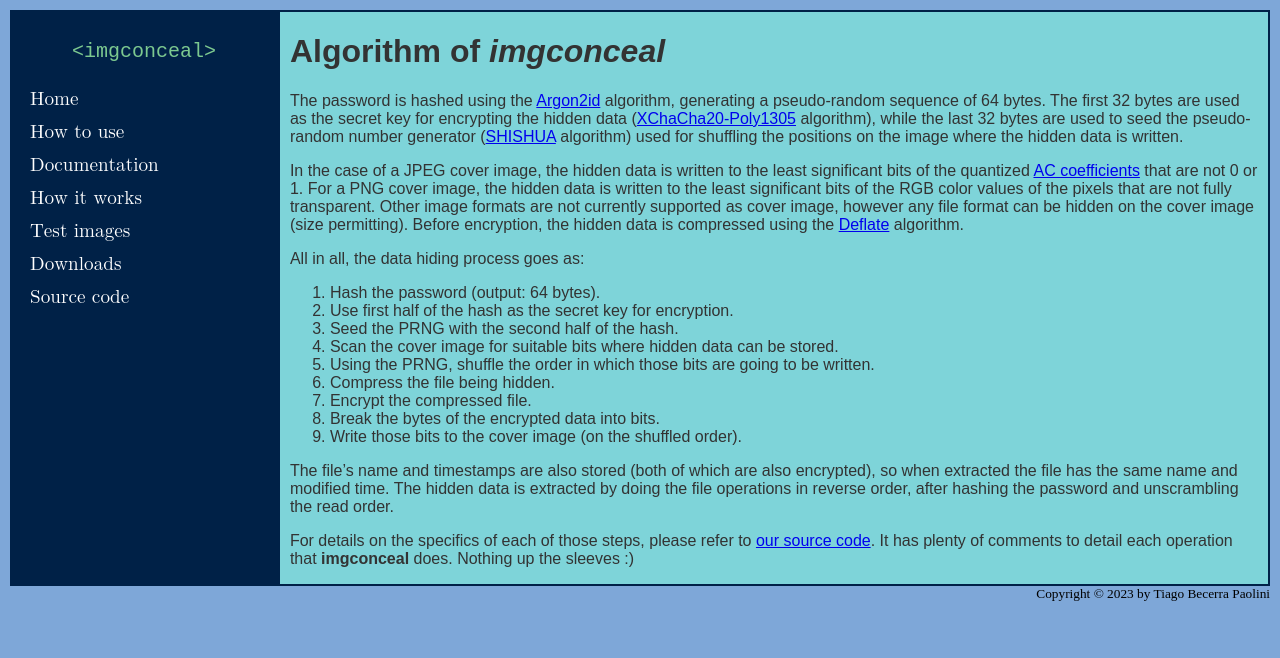
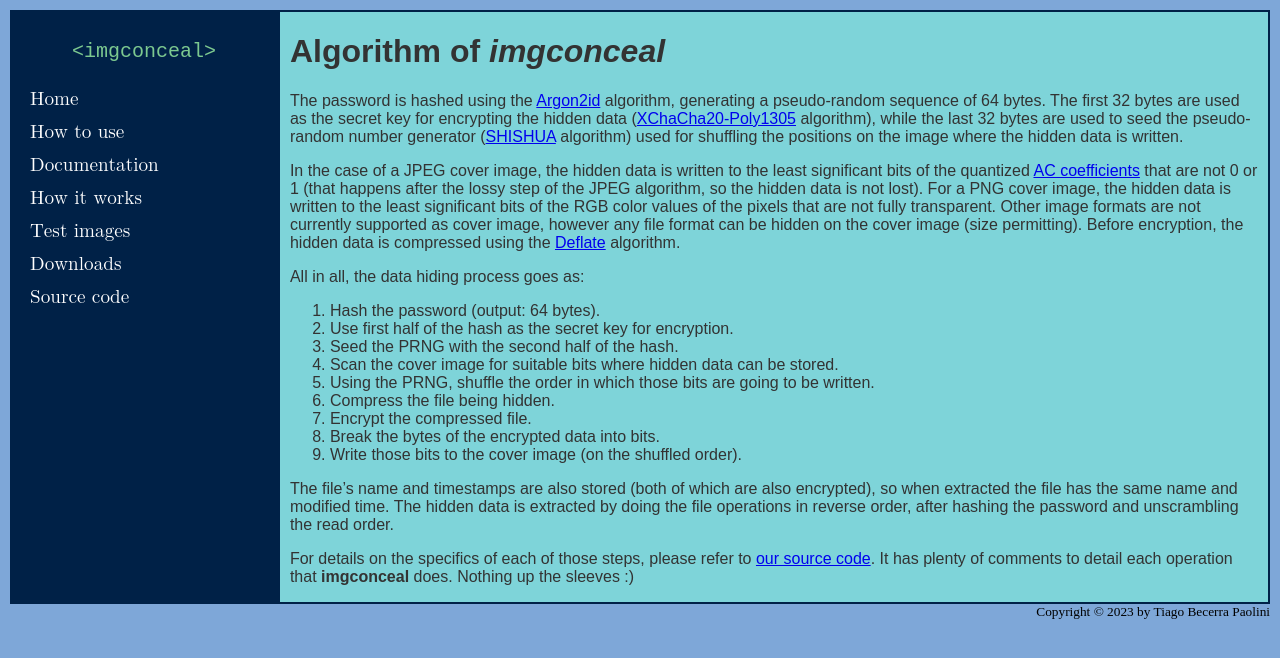
Before and after one commit to tbpaolini/imgconceal, a Jekyll site: the page built from _pages/algorithm.md, in a window 1280 px wide. Shown: the top 658 px of the page. Built offline with Jekyll 4.4.1, drawn with Linux system fonts in a browser that asks for light colours.

Commit message:
Added some info about the algorithm

```diff
--- a/_pages/algorithm.md
+++ b/_pages/algorithm.md
@@ -2,14 +2,14 @@
 layout: default
 title: Algorithm
 permalink: /algorithm/
-last_modified_at: 2023-05-06 16:55:04 -0300
+last_modified_at: 2023-05-23 20:46:01 -0300
 ---
 
 # Algorithm of *imgconceal*
 
 The password is hashed using the [Argon2id](https://datatracker.ietf.org/doc/html/rfc9106) algorithm, generating a pseudo-random sequence of 64 bytes. The first 32 bytes are used as the secret key for encrypting the hidden data ([XChaCha20-Poly1305](https://datatracker.ietf.org/doc/html/draft-irtf-cfrg-xchacha) algorithm), while the last 32 bytes are used to seed the pseudo-random number generator ([SHISHUA](https://espadrine.github.io/blog/posts/shishua-the-fastest-prng-in-the-world.html) algorithm) used for shuffling the positions on the image where the hidden data is written.
 
-In the case of a JPEG cover image, the hidden data is written to the least significant bits of the quantized [AC coefficients](https://en.wikipedia.org/wiki/JPEG#Discrete_cosine_transform) that are not 0 or 1. For a PNG cover image, the hidden data is written to the least significant bits of the RGB color values of the pixels that are not fully transparent. Other image formats are not currently supported as cover image, however any file format can be hidden on the cover image (size permitting). Before encryption, the hidden data is compressed using the [Deflate](https://www.zlib.net/feldspar.html) algorithm.
+In the case of a JPEG cover image, the hidden data is written to the least significant bits of the quantized [AC coefficients](https://en.wikipedia.org/wiki/JPEG#Discrete_cosine_transform) that are not 0 or 1 (that happens after the lossy step of the JPEG algorithm, so the hidden data is not lost). For a PNG cover image, the hidden data is written to the least significant bits of the RGB color values of the pixels that are not fully transparent. Other image formats are not currently supported as cover image, however any file format can be hidden on the cover image (size permitting). Before encryption, the hidden data is compressed using the [Deflate](https://www.zlib.net/feldspar.html) algorithm.
 
 All in all, the data hiding process goes as:
 
```
